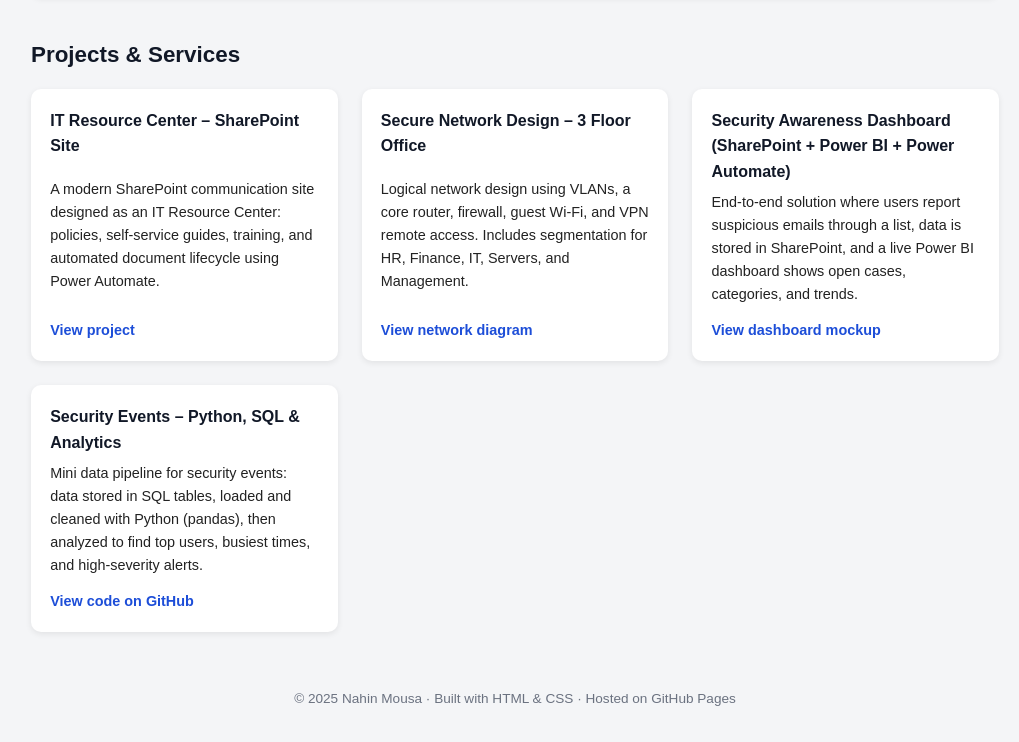
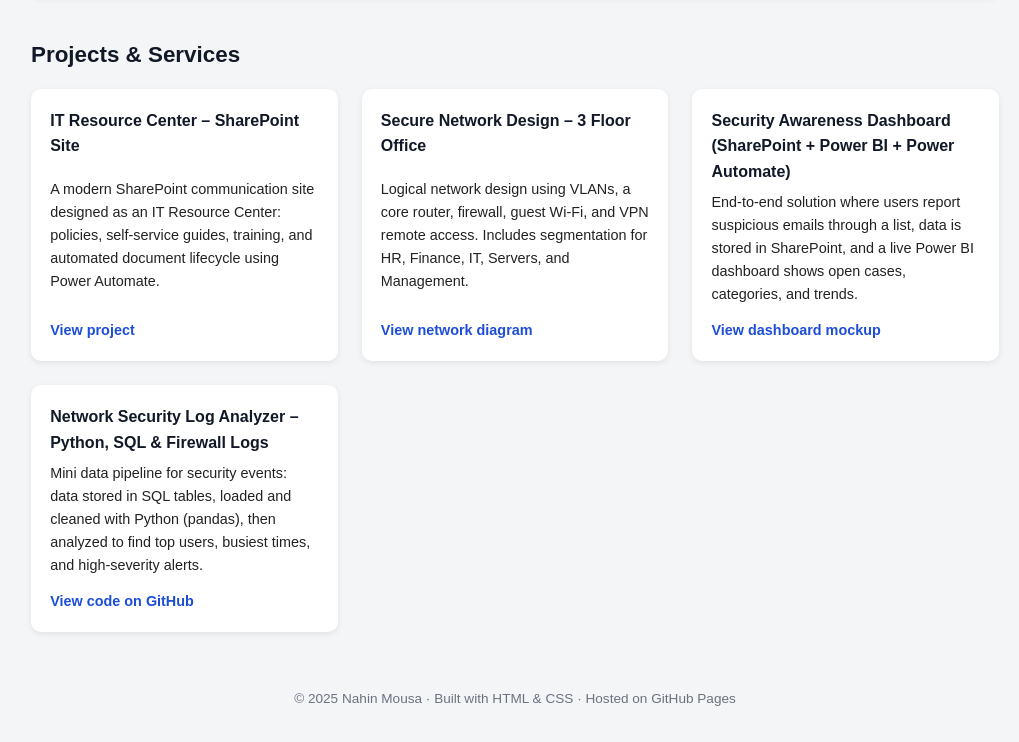
Before and after one commit to nmousa-netizen/nahin-portfolio, a plain HTML site: page index.html in a window 1280 px wide. Shown: the part 548-1290 px from the top of the page, without its empty margins (125-1144 px from the left). Drawn offline with Linux system fonts and the light colour scheme.

Commit message:
Fix HTML formatting and update project details

```diff
--- a/index.html
+++ b/index.html
@@ -177,7 +177,7 @@
 
     <!-- 4. Python + SQL + Data project -->
     <article class="project-card">
-      <h4>Security Events – Python, SQL & Analytics</h4>
+      <h4>Network Security Log Analyzer – Python, SQL & Firewall Logs</h4>
       <p>
         Mini data pipeline for security events: data stored in SQL tables, loaded and
         cleaned with Python (pandas), then analyzed to find top users, busiest times,
```
